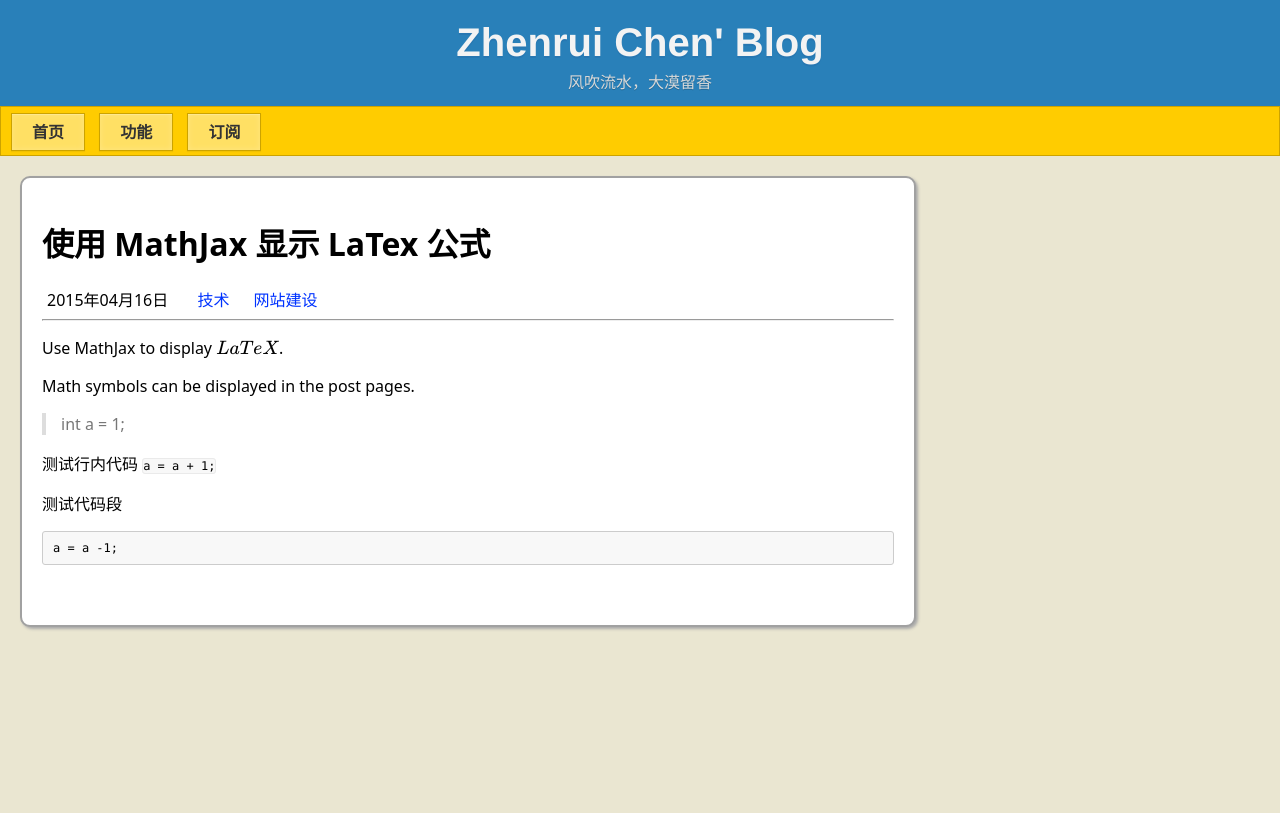
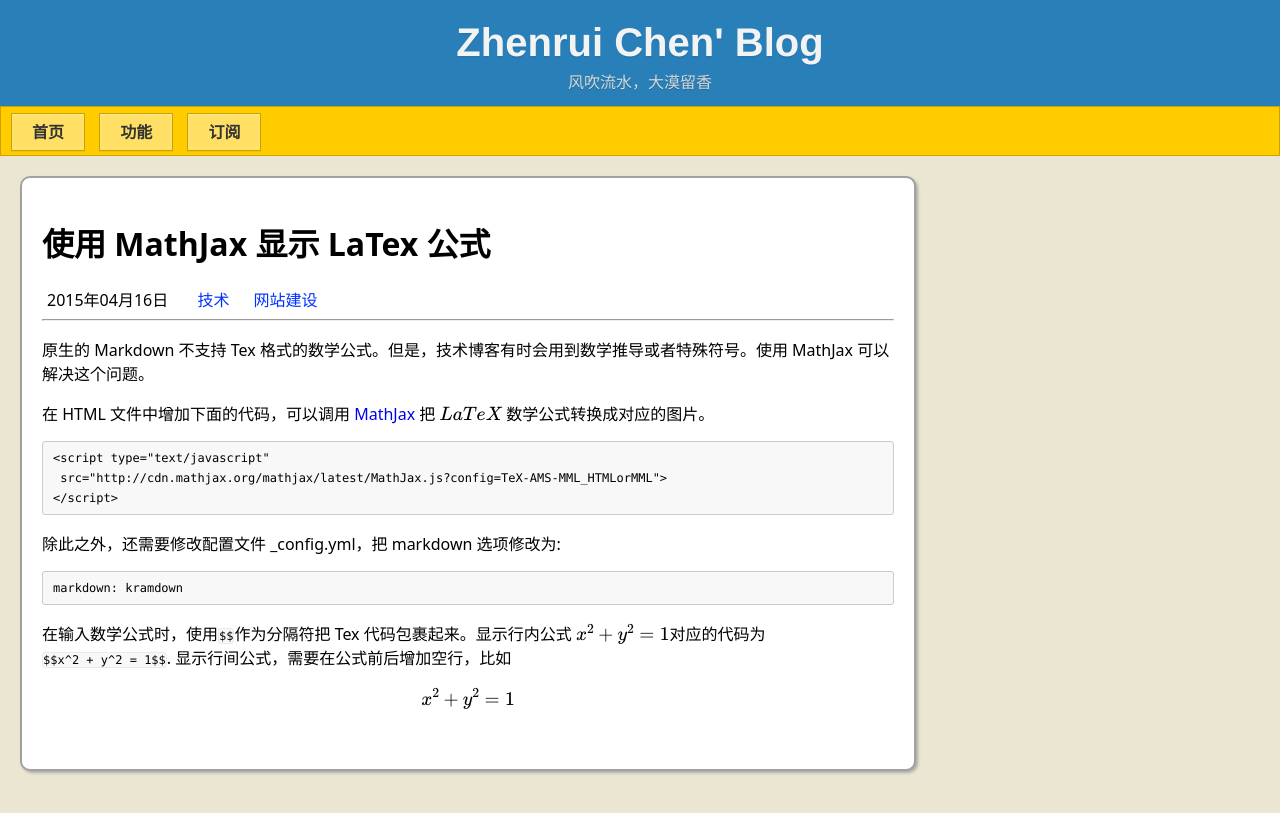
Before and after one commit to ZhenruiChen/ZhenruiChen.github.io, a Jekyll site: the page built from _posts/2015-04-16-mathjax.md, in a window 1280 px wide. Shown: the top 813 px of the page. Built offline with Jekyll 4.4.1, drawn with Linux system fonts in a browser that asks for light colours; formulas are drawn with MathJax 3.

```diff
--- a/Gemfile
+++ b/Gemfile
@@ -1,2 +1,3 @@
 source 'https://rubygems.org'
 gem 'github-pages'
+gem 'wdm', '>= 0.1.0' if Gem.win_platform?
--- a/_posts/2015-04-16-mathjax.md
+++ b/_posts/2015-04-16-mathjax.md
@@ -4,14 +4,21 @@ tags:  技术 网站建设
 title: 使用 MathJax 显示 LaTex 公式
 ---
 
-Use MathJax to display $$LaTeX$$.
+原生的 Markdown 不支持 Tex 格式的数学公式。但是，技术博客有时会用到数学推导或者特殊符号。使用 MathJax 可以解决这个问题。
 
-Math symbols can be displayed in the post pages.
+在 HTML 文件中增加下面的代码，可以调用 [MathJax][] 把 $$LaTeX$$ 数学公式转换成对应的图片。
 
->int a = 1;
+    <script type="text/javascript"
+     src="http://cdn.mathjax.org/mathjax/latest/MathJax.js?config=TeX-AMS-MML_HTMLorMML">
+    </script>
 
-测试行内代码 `a = a + 1;`
+除此之外，还需要修改配置文件 _config.yml，把 markdown 选项修改为:
 
-测试代码段
+    markdown: kramdown
 
-    a = a -1;
+在输入数学公式时，使用`$$`作为分隔符把 Tex 代码包裹起来。显示行内公式 $$x^2 + y^2 = 1$$对应的代码为 `$$x^2 + y^2 = 1$$`. 显示行间公式，需要在公式前后增加空行，比如
+
+$$x^2 + y^2 = 1$$
+
+
+[MathJax]: https://www.mathjax.org/
--- a/css/default.css
+++ b/css/default.css
@@ -5,12 +5,15 @@
           box-sizing: border-box;
 }
 
+a {
+  text-decoration: none
+}
 
 body {
   margin: 0;
   background-color: rgb(234, 230, 209);
   font-family: "Noto Sans","Helvetica Neue",Helvetica,Arial,sans-serif;
-  }
+}
 
 .topbutton {
   font-weight: bold;
@@ -24,7 +27,6 @@ body {
 header {
   margin: 0;
   padding: 15px 0;
-  /* position: absolute; */
   top: 0;
   left: 0;
   right: 0;
```
Also changed, not shown: _posts/2015-04-15-Garfield.md (+11 -1 lines), _posts/2015-04-25-Software.md (added, +44 -0 lines), Gemfile.lock.
